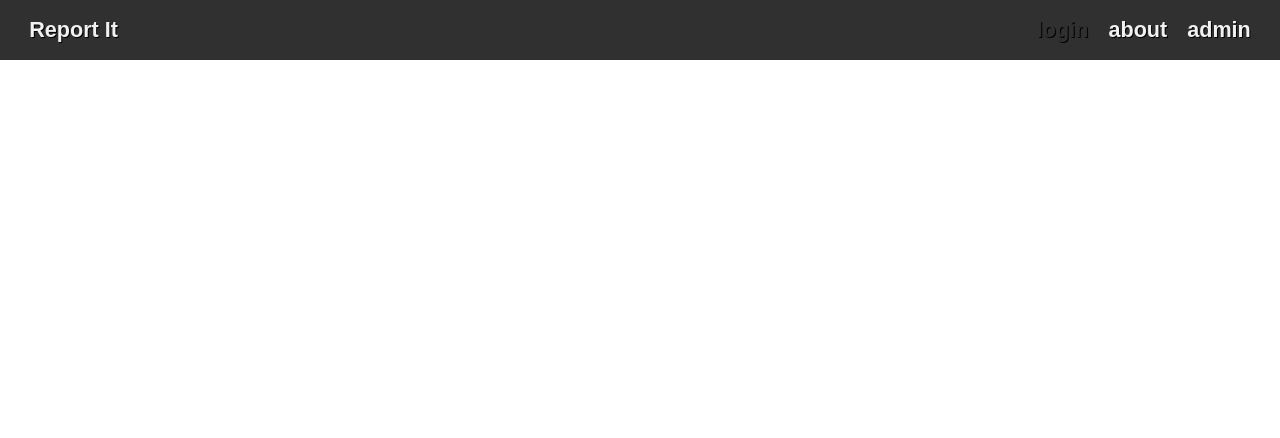
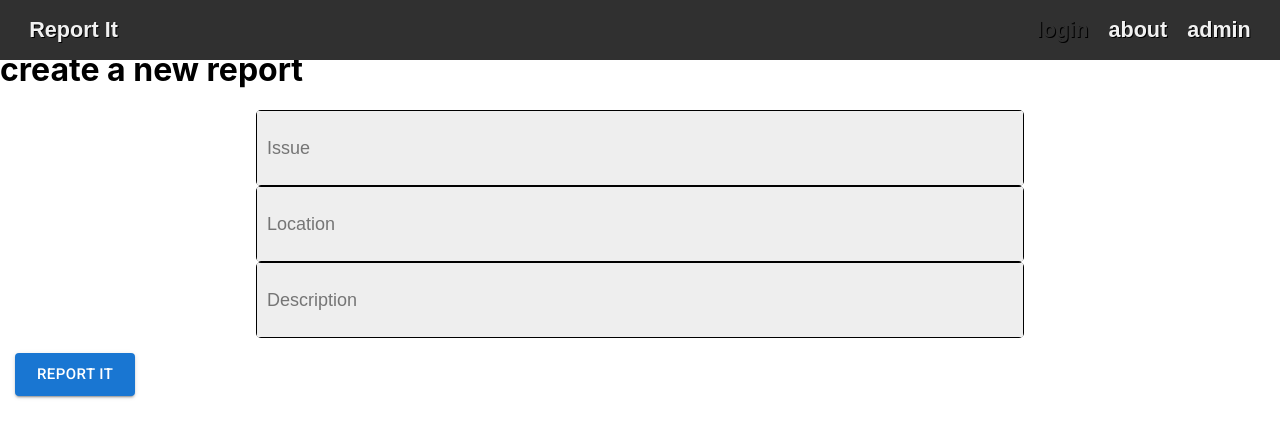
Before and after one commit to Tfauves/ReportItFrontEnd, a React (Create React App) app: page /sendReport/1 in a window 1280 px wide. Shown: the top 438 px of the page. Built offline with nearby package versions, Linux system fonts and the light colour scheme.

Commit message:
create new report system working as expected

```diff
--- a/src/components/Navbar/NavBar.js
+++ b/src/components/Navbar/NavBar.js
@@ -45,7 +45,7 @@ const NavBar = (props) => {
       >
         {auth.token ? (
           <Fragment>
-            {/* <NavButton style={{}} to="/profile" label="profile" /> */}
+            <NavButton style={{}} to="/profile" label="profile" />
             <NavButton style={{}} to="/logout" label="logout" />
           </Fragment>
         ) : (
--- a/src/components/NewReport.js
+++ /dev/null
@@ -1,18 +0,0 @@
-import React from "react";
-import { useNavigate } from "react-router-dom";
-import NewReportForm from "./NewReportForm";
-import axios from "axios";
-import { AuthContext } from "./Providers/AuthProvider";
-
-const NewReport = (props) => {
-
-    return (
-        <div>
-            <h1>create a new report</h1>
-            <NewReportForm />
-        </div>
-    )
-
-}
-
-export default NewReport;
--- a/src/components/NewReportForm.js
+++ /dev/null
@@ -1,18 +0,0 @@
-import React from "react";
-import { Button } from "@mui/material";
-import Form from "./common/Form";
-import InlineInputContainer from "./common/InlineInputContainer";
-import Input from "./common/Input";
-import Box from "@mui/material/Box";
-import Link from "@mui/material/Link";
-
-const NewReportForm = () => {
-
-    return (
-        <div>
-            <h1>New Report Form</h1>
-        </div>
-    )
-}
-
-export default NewReportForm;
--- a/src/components/Profile/Profile.js
+++ b/src/components/Profile/Profile.js
@@ -24,7 +24,7 @@ const Profile = (props) => {
   useEffect(() => {
     console.log(owner.id);
     const _fetchOwner = async () => {
-      const response = await axios.get(`${apiHost}/api/profile/${owner.id}`, {
+      const response = await axios.get(`${apiHost}/api/profile/self`, {
         headers: {
           Authorization: `Bearer ${auth.token}`,
         },
@@ -41,8 +41,8 @@ const Profile = (props) => {
     _fetchOwner();
   }, [auth]);
 
-  const onClick = () => {
-    navigate("/sendReport")
+  const onClick = (props) => {
+    navigate(`/sendReport/${owner.serviceArea.id}`)
   }
 
   const displayProfile = () => {
--- /dev/null
+++ b/src/components/Report/NewReport.js
@@ -0,0 +1,59 @@
+import React, { useState, useContext } from "react";
+import { useNavigate, useParams } from "react-router-dom";
+import axios from "axios";
+import { AuthContext } from "../Providers/AuthProvider";
+import NewReportForm from "../Report/NewReportForm";
+
+
+const NewReport = (props) => {
+    const host = "http://localhost:8080";
+    let navigate = useNavigate();
+    const params = useParams();
+    const { areaId } = params;
+
+
+    const [query, setQuery] = useState({
+        issueType: "",
+        location: "",
+        description: "",
+    });
+
+    const [auth] = useContext(AuthContext);
+
+
+    const updateForm = (field, value) => {
+        setQuery({
+            ...query,
+            [field]: value,
+        });
+    };
+
+    const onSubmit = async (token) => {
+        const data = query;
+        console.log(data);
+
+        try {
+            const res = await axios.post(`${host}/api/report/${areaId}`, data, {
+                headers: {
+                    Authorization: `Bearer ${auth.token}`,
+                },
+            });
+
+        navigate("/profile")
+        } catch (err) {
+            alert(err.response.data.message);
+        }
+
+    };
+
+/// need to clear form on submit and need to navigate back to profile dash after report submit.
+    return (
+        <div>
+            <h1>create a new report</h1>
+            <NewReportForm query={query} updateForm={updateForm} onSubmit={onSubmit} />
+        </div>
+    )
+
+}
+
+export default NewReport;
--- /dev/null
+++ b/src/components/Report/NewReportForm.js
@@ -0,0 +1,54 @@
+import React from "react";
+import { Button } from "@mui/material";
+import Form from "../common/Form";
+import InlineInputContainer from "../common/InlineInputContainer";
+import Input from "../common/Input";
+import Box from "@mui/material/Box";
+import Link from "@mui/material/Link";
+
+const NewReportForm = (props) => {
+    const { updateForm, onSubmit } = props;
+
+    const handleChange = (e) => {
+        updateForm(e.target.id, e.target.value);
+    };
+
+    const handleSubmit = (e) => {
+        onSubmit(e);
+    };
+// issue type, location, description
+    return (
+        <div>
+            <Form onSubmit={handleSubmit}
+            style={{}}
+            >
+                <InlineInputContainer>
+                    <Input id="issueType" placeholder="Issue" onChange={handleChange} />
+                </InlineInputContainer>
+
+                <InlineInputContainer>
+                    <Input id="location" placeholder="Location" onChange={handleChange} />
+                </InlineInputContainer>
+
+                <InlineInputContainer>
+                    <Input id="description" placeholder="Description" onChange={handleChange} />
+                </InlineInputContainer>
+
+            </Form>
+            <Button
+          sx={{ "&:hover": { color: "#303030" } }}
+          style={{
+            marginTop: "2em",
+            margin: "1em",
+          }}
+          onClick={handleSubmit}
+          variant="contained"
+          size="large"
+        >
+          Report it
+        </Button>
+        </div>
+    )
+}
+
+export default NewReportForm;
--- a/src/components/Routers/AppRouter.js
+++ b/src/components/Routers/AppRouter.js
@@ -12,7 +12,7 @@ import ProfileAddress from "../Profile/ProfileAddress";
 import AdminLogin from "../AreaAdmin/AdminLogin";
 import AdminDash from "../AreaAdmin/AdminDash";
 import RequestInfo from "../RequestInfo";
-import NewReport from "../NewReport";
+import NewReport from "../Report/NewReport";
 
 const AppRouter = () => {
   return (
@@ -24,6 +24,7 @@ const AppRouter = () => {
           <Route path="/login" element={<Login />} />
           <Route path="/register" element={<Register />} />
           <Route path="/profile/:id" element={<Profile />} />
+          <Route path="/profile" element={<Profile />} />
           <Route path="/about" element={<About />} />
           <Route path="/admin" element={<AdminView />} />
           <Route path="/logout" element={<Logout />} />
@@ -31,7 +32,7 @@ const AppRouter = () => {
           <Route path="/adminlogin" element={<AdminLogin />} />
           <Route path="/admindash" element={<AdminDash />} />
           <Route path="/info" element={<RequestInfo />} />
-          <Route path="/sendReport" element={<NewReport />} />
+          <Route path="/sendReport/:areaId" element={<NewReport />} />
         </Routes>
       </div>
     </div>
```
